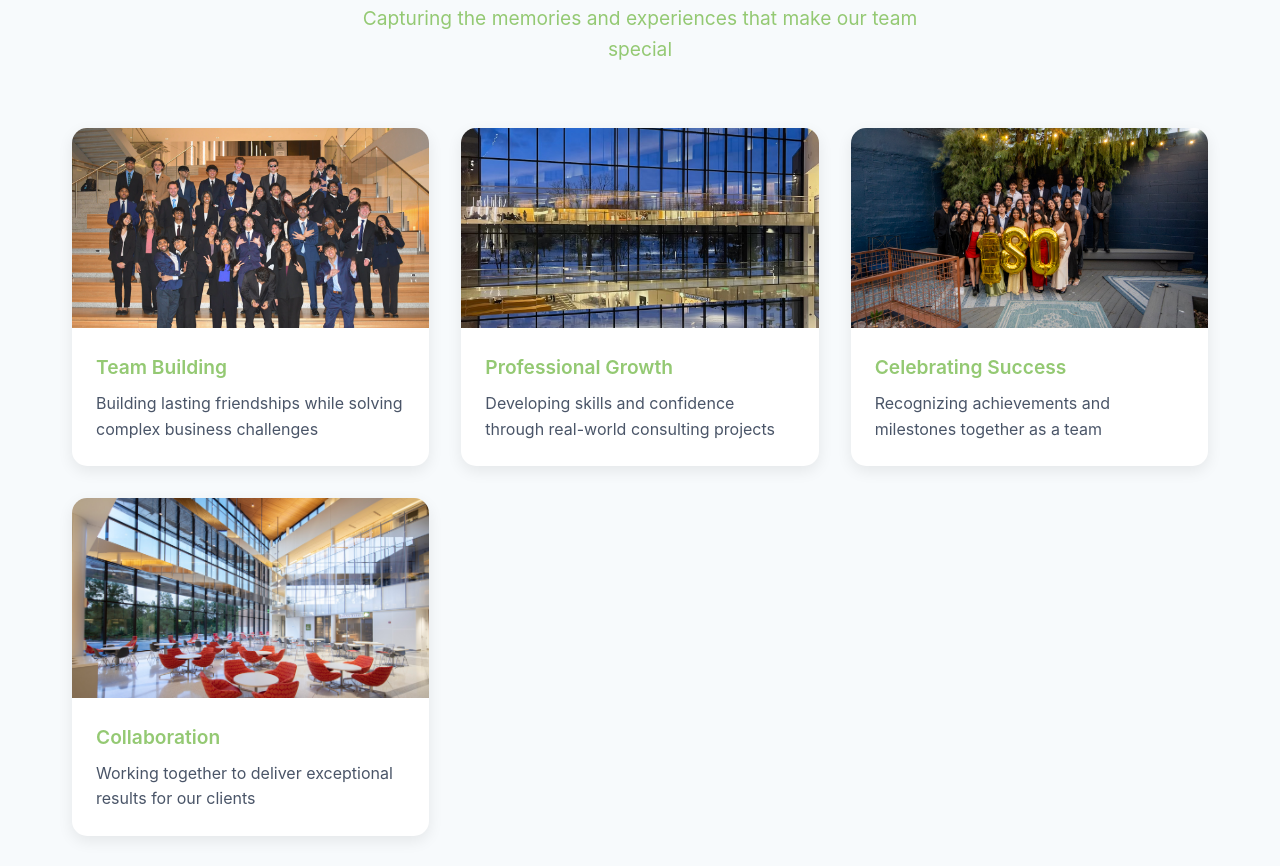
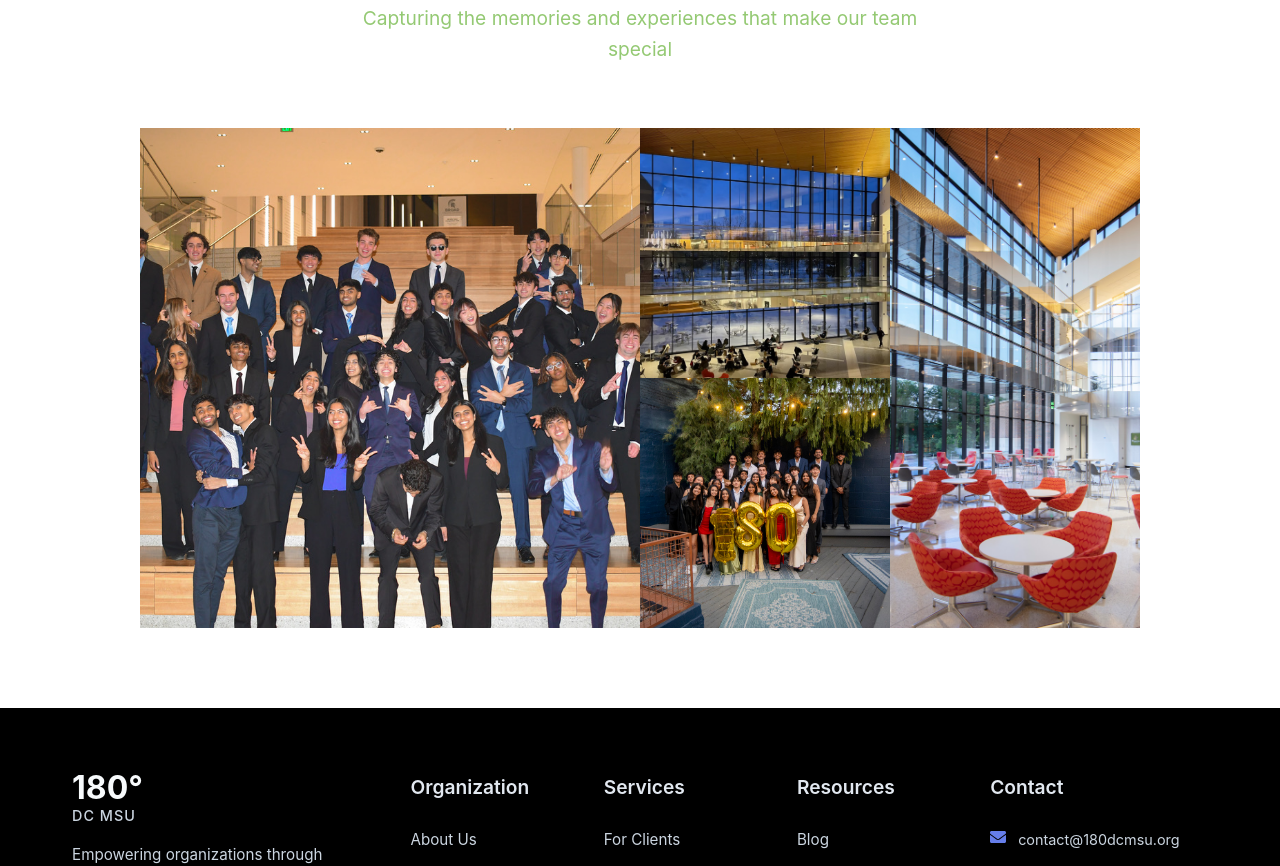
Before and after one commit to akhilkadari/180-website, a React (Create React App) app: page /about in a window 1280 px wide. Shown: the part 3340-4206 px from the top of the page. Built offline with nearby package versions, Linux system fonts and the light colour scheme.

Commit message:
collage effect for fun things

```diff
--- a/src/pages/About.css
+++ b/src/pages/About.css
@@ -481,16 +481,30 @@
     font-size: 1rem;
   }
 
-  .fun-moments-grid {
+  .fun-moments-collage {
     grid-template-columns: 1fr;
-    gap: 1.5rem;
+    grid-template-rows: repeat(4, 200px);
+    height: auto;
+    gap: 0.5rem;
   }
 
-  .fun-moment-caption h4 {
+  .collage-item.large,
+  .collage-item.medium,
+  .collage-item.small {
+    grid-column: 1;
+    grid-row: auto;
+  }
+
+  .collage-caption {
+    transform: translateY(0);
+    background: rgba(0, 0, 0, 0.7);
+  }
+
+  .collage-caption h4 {
     font-size: 1.1rem;
   }
 
-  .fun-moment-caption p {
+  .collage-caption p {
     font-size: 0.9rem;
   }
 }
@@ -503,62 +517,91 @@
 
 /* Fun Moments Section */
 .fun-moments-section {
-  background: #f7fafc;
+  background: white;
   padding: 5rem 0;
 }
 
-.fun-moments-grid {
+.fun-moments-collage {
   display: grid;
-  grid-template-columns: repeat(auto-fit, minmax(280px, 1fr));
-  gap: 2rem;
+  grid-template-columns: 2fr 1fr 1fr;
+  grid-template-rows: 1fr 1fr;
+  gap: 0;
   margin-top: 3rem;
+  max-width: 1000px;
+  margin-left: auto;
+  margin-right: auto;
+  height: 500px;
 }
 
-.fun-moment-item {
-  background: white;
-  border-radius: 15px;
+.collage-item {
+  position: relative;
   overflow: hidden;
-  box-shadow: 0 5px 15px rgba(0, 0, 0, 0.08);
   transition: all 0.3s ease;
 }
 
-.fun-moment-item:hover {
-  transform: translateY(-5px);
-  box-shadow: 0 20px 40px rgba(0, 0, 0, 0.15);
+.collage-item:hover {
+  transform: scale(1.02);
+  z-index: 2;
 }
 
-.fun-moment-image {
-  width: 100%;
-  height: 200px;
-  overflow: hidden;
-}
-
-.fun-moment-image img {
+.collage-item img {
   width: 100%;
   height: 100%;
   object-fit: cover;
   transition: transform 0.3s ease;
 }
 
-.fun-moment-item:hover .fun-moment-image img {
+.collage-item:hover img {
   transform: scale(1.05);
 }
 
-.fun-moment-caption {
-  padding: 1.5rem;
+.collage-item.large {
+  grid-column: 1;
+  grid-row: 1 / 3;
 }
 
-.fun-moment-caption h4 {
-  color: #94C973;
-  font-size: 1.2rem;
-  font-weight: 600;
-  margin-bottom: 0.5rem;
+.collage-item.medium {
+  grid-column: 2;
+  grid-row: 1;
 }
 
-.fun-moment-caption p {
-  color: #4a5568;
+.collage-item.medium:nth-of-type(3) {
+  grid-column: 2;
+  grid-row: 2;
+}
+
+.collage-item.small {
+  grid-column: 3;
+  grid-row: 1 / 3;
+}
+
+.collage-caption {
+  position: absolute;
+  bottom: 0;
+  left: 0;
+  right: 0;
+  background: rgba(0, 0, 0, 0.8);
+  color: white;
+  padding: 0.75rem;
+  transform: translateY(100%);
+  transition: transform 0.3s ease;
+}
+
+.collage-item:hover .collage-caption {
+  transform: translateY(0);
+}
+
+.collage-caption h4 {
+  color: #94C973;
   font-size: 1rem;
-  line-height: 1.6;
+  font-weight: 600;
+  margin-bottom: 0.25rem;
+}
+
+.collage-caption p {
+  color: white;
+  font-size: 0.85rem;
+  line-height: 1.4;
   margin: 0;
 }
 
--- a/src/pages/About.js
+++ b/src/pages/About.js
@@ -201,18 +201,16 @@ const About = () => {
             <p>Capturing the memories and experiences that make our team special</p>
           </motion.div>
 
-          <div className="fun-moments-grid">
+          <div className="fun-moments-collage">
             <motion.div
               initial={{ opacity: 0, y: 30 }}
               whileInView={{ opacity: 1, y: 0 }}
               transition={{ duration: 0.6, delay: 0.1 }}
               viewport={{ once: true }}
-              className="fun-moment-item"
+              className="collage-item large"
             >
-              <div className="fun-moment-image">
-                <img src="/silly_group_pic.jpeg" alt="Team Fun Moment" />
-              </div>
-              <div className="fun-moment-caption">
+              <img src="/silly_group_pic.jpeg" alt="Team Fun Moment" />
+              <div className="collage-caption">
                 <h4>Team Building</h4>
                 <p>Building lasting friendships while solving complex business challenges</p>
               </div>
@@ -223,12 +221,10 @@ const About = () => {
               whileInView={{ opacity: 1, y: 0 }}
               transition={{ duration: 0.6, delay: 0.2 }}
               viewport={{ once: true }}
-              className="fun-moment-item"
+              className="collage-item medium"
             >
-              <div className="fun-moment-image">
-                <img src="/broad night.jpg" alt="Professional Development" />
-              </div>
-              <div className="fun-moment-caption">
+              <img src="/broad night.jpg" alt="Professional Development" />
+              <div className="collage-caption">
                 <h4>Professional Growth</h4>
                 <p>Developing skills and confidence through real-world consulting projects</p>
               </div>
@@ -239,12 +235,10 @@ const About = () => {
               whileInView={{ opacity: 1, y: 0 }}
               transition={{ duration: 0.6, delay: 0.3 }}
               viewport={{ once: true }}
-              className="fun-moment-item"
+              className="collage-item medium"
             >
-              <div className="fun-moment-image">
-                <img src="/banquet.jpeg" alt="Celebration" />
-              </div>
-              <div className="fun-moment-caption">
+              <img src="/banquet.jpeg" alt="Celebration" />
+              <div className="collage-caption">
                 <h4>Celebrating Success</h4>
                 <p>Recognizing achievements and milestones together as a team</p>
               </div>
@@ -255,12 +249,10 @@ const About = () => {
               whileInView={{ opacity: 1, y: 0 }}
               transition={{ duration: 0.6, delay: 0.4 }}
               viewport={{ once: true }}
-              className="fun-moment-item"
+              className="collage-item small"
             >
-              <div className="fun-moment-image">
-                <img src="/minskoff.jpg" alt="Collaboration" />
-              </div>
-              <div className="fun-moment-caption">
+              <img src="/minskoff.jpg" alt="Collaboration" />
+              <div className="collage-caption">
                 <h4>Collaboration</h4>
                 <p>Working together to deliver exceptional results for our clients</p>
               </div>
```
